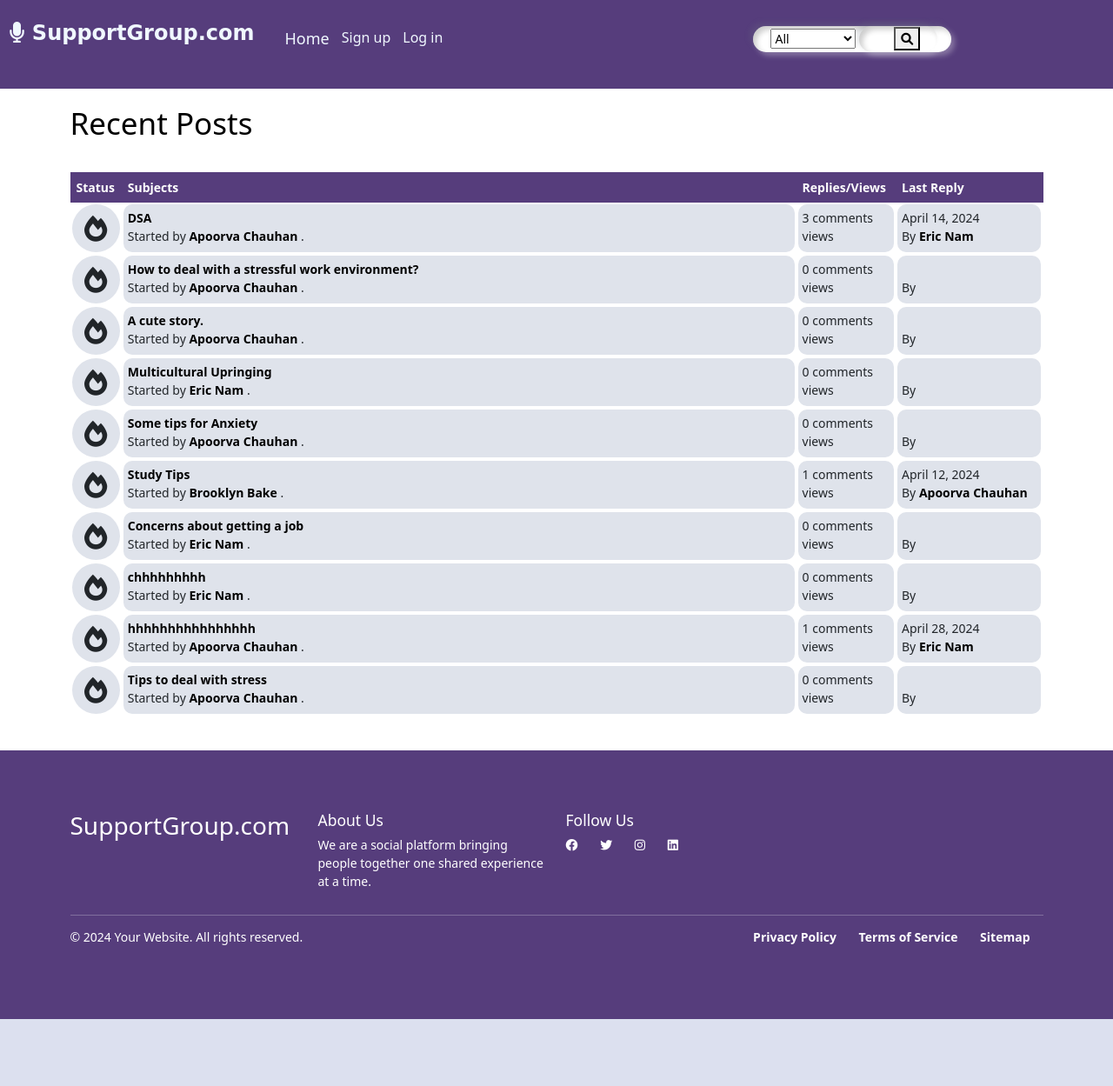
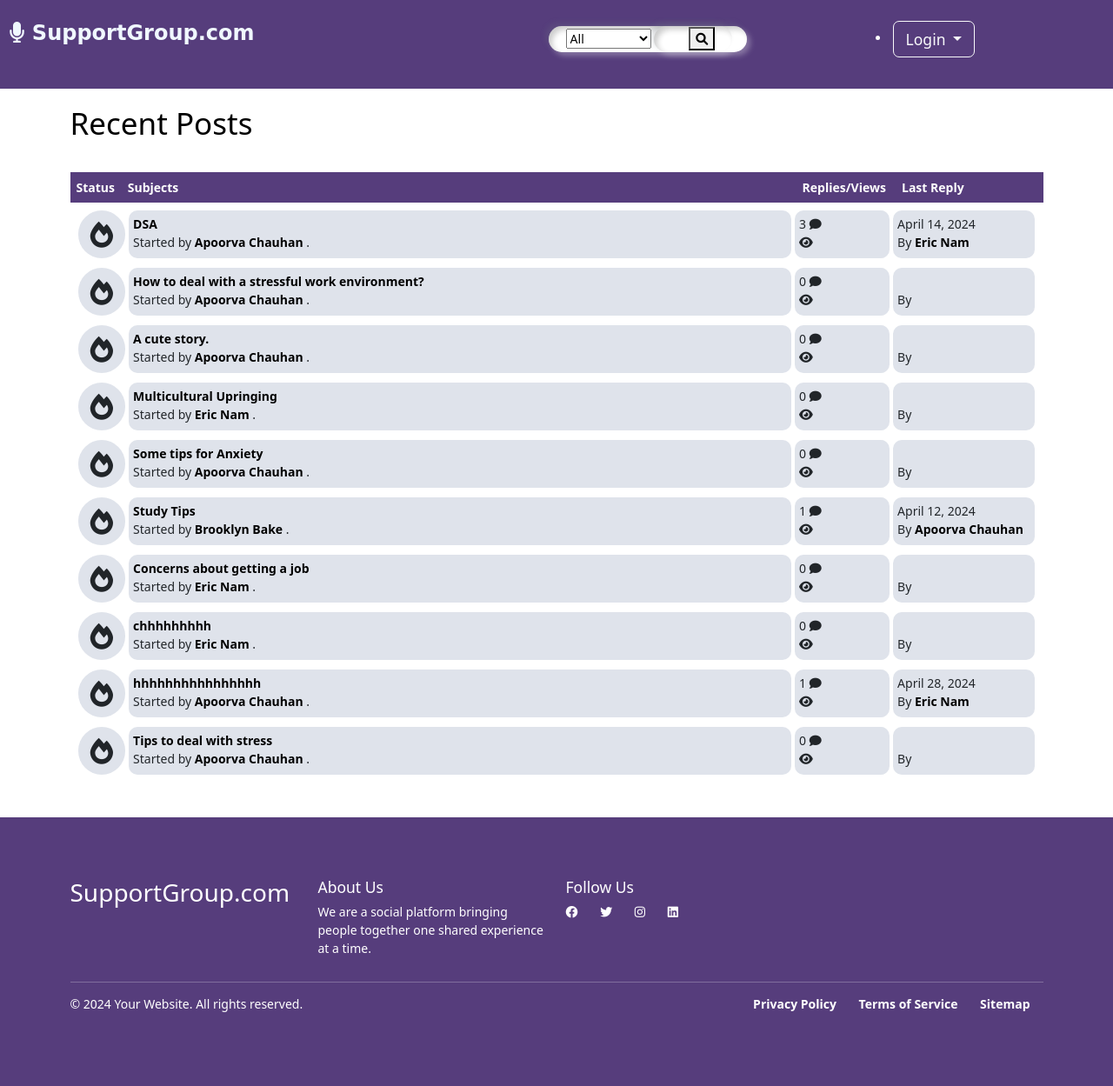
Before and after one commit to frog-byte/SupportGroup.com, a Django app: page /latest_posts in a window 1280 px wide. Shown: the whole page at 87% size. Before the commit the page ends 1172 px from the top, so only its background shows below. Run offline with Django 5.2, Linux system fonts and the light colour scheme; data comes from the database, SQL or seed files in the repository; both versions use the stored data as it was after the commit; parts of the project's set-up code (start-up, migrations or seed data) failed here and were passed over.

Commit message:
only changes

```diff
--- a/requirements.txt
+++ b/requirements.txt
@@ -18,6 +18,7 @@
 pillow==10.3.0
 platformdirs==4.2.0
 psycopg2==2.9.9
+python-dotenv==1.0.1
 sqlparse==0.4.4
 termcolor==2.4.0
 termcolors==0.1.0
--- /dev/null
+++ b/runtime.txt
@@ -0,0 +1 @@
+Python-3.12.4
--- a/static/style.css
+++ b/static/style.css
@@ -121,6 +121,7 @@
 .container{
     margin: 20px;
     padding: 20px;
+    /*background-image: url("media\imgaes\background.jpg");*/
 
 }
 
@@ -208,7 +209,7 @@
         justify-content: space-around;
         border-radius: 10px;
         border-bottom: 1px solid #ccc; /* Add border bottom for divider line */
-        background-color: #dfe3eb; /* Set default background color */
+        background-color: #ffffff; /* Set default background color */
     }
 
     .table-row .status,
@@ -220,7 +221,7 @@
     }
 
     .table-row {
-        background-color: transparent;
+        background-color: none;
     }
 
     .collapse {
@@ -304,6 +305,7 @@
 
 /* posts table's head  */
 /* posts table's head  */
+
 .table-head{
     display: flex;
     background-color: #563d7c;
--- a/templates/Posts.html
+++ b/templates/Posts.html
@@ -4,7 +4,7 @@
     <div class="container">
         <!--Navigation-->
         <div class="navigate" style="margin-top: 6%;">
-            <span><a href="{% url 'home' %}">MyForum - Forums</a><i class="fa fa-paper-plane"></i><a href="{{forum.get_url}}">{{forum.title}}</a></span>
+            <span><a href="{% url 'home' %}">Forums</a><i class="fa fa-paper-plane"></i><a href="{{forum.get_url}}">{{forum.title}}</a></span>
         </div>
         <!--Display posts table-->
         <div class="posts-table">
--- a/templates/base.html
+++ b/templates/base.html
@@ -12,7 +12,6 @@
     crossorigin="anonymous">
     <link href= "https://cdnjs.cloudflare.com/ajax/libs/font-awesome/6.0.0-beta3/css/all.min.css"
     rel="stylesheet">
-    <link rel="stylesheet" href="imgaes\logo.jpg">
     <link rel="preconnect" href="https://fonts.googleapis.com">
     <link rel="preconnect" href="https://fonts.gstatic.com" crossorigin>
     <link href="https://fonts.googleapis.com/css2?family=Noto+Sans:ital,wght@0,100..900;1,100..900&display=swap" rel="stylesheet">
@@ -21,7 +20,7 @@
 <body>
     <script src="https://cdn.jsdelivr.net/npm/bootstrap@5.3.3/dist/js/bootstrap.bundle.min.js" integrity="sha384-YvpcrYf0tY3lHB60NNkmXc5s9fDVZLESaAA55NDzOxhy9GkcIdslK1eN7N6jIeHz"
     crossorigin="anonymous"></script>
-    <header>
+    <!--<header>
         <div class = "navbar" >
             <nav class="navbar fixed-top navbar-expand-lg navbar-dark" style="background-color: #563d7c;">
                 <div class="container-fluid">
@@ -64,6 +63,70 @@
                       <button class="search-btn" type="submit" name="search"><i class="fa fa-search"></i></button>
                     </div>
                     </form>
+                  </div>
+                </div>
+              </nav>
+        </div>
+    </header>-->
+    <header>
+        <div class = "navbar" >
+            <nav class="navbar fixed-top navbar-expand-lg navbar-dark" style="background-color: #563d7c;">
+                <div class="container-fluid">
+                  <a class="navbar-brand" href="{% url 'home' %}" style="margin-top: -2%; font-size: x-large; text-align: justify; color: aliceblue; font-family: cursive;"><i class="fa fa-microphone"></i>  SupportGroup.com </a>
+                  <button class="navbar-toggler" type="button" data-bs-toggle="collapse" data-bs-target="#navbarSupportedContent" aria-controls="navbarSupportedContent" aria-expanded="false" aria-label="Toggle navigation">
+                    <span class="navbar-toggler-icon"></span>
+                  </button>
+                  <div class="collapse navbar-collapse" style="margin-top: 3%; height: 0px;" id="navbarSupportedContent">
+                    <ul class="navbar-nav me-auto mb-2 ms-3 mb-lg-0">
+                      <li class="nav-item">
+                        <a class="nav-link active" style="color: aliceblue;text-align: justify; font-size: large; text-align: justify; font-size: larger;" aria-current="page" href="{% url 'home' %}"></a>
+                      </li>
+                    </ul>
+                    <form class="d-flex" action="{% url 'search_result' %}" role="form" method="GET">
+                    <div class="value-container" style="margin: 2%; border-radius: 30%;" >
+                      <select name="search-box" id="">
+                        <option value="Everything">All</option>
+                        <option value="Titles">Title</option>
+                        <option value="Description">Description</option>
+                      </select>
+                    </div>
+                    <div class="search-container">
+                      <input class="form-control" type="text" name="q" placeholder="Search" aria-label="Search">
+                      <button class="search-btn" type="submit" name="search"><i class="fa fa-search"></i></button>
+                    </div>
+                    </form>
+                    <li class="nav-item dropdown me-auto ">
+                        {% if user.is_authenticated %}
+                        <button class="btn btn-outline-light btn-lg dropdown-toggle" type="button" data-bs-toggle="dropdown" aria-expanded="false">
+                            <i class="fa fa-user-circle"></i>
+                        </button>
+                        <!--<img src="{{author.user.profile_pic.url}}" width="50" height="50" class="rounded-circle">-->
+
+                        {% else %}
+                        <button class="btn btn-outline-light btn-lg dropdown-toggle" type="button" data-bs-toggle="dropdown" aria-expanded="false">
+                          Login
+                        </button>
+                        {% endif %}
+                        <ul class="dropdown-menu">
+                            {% if user.is_authenticated %}
+                            <li class="nav-item">
+                                <a class="nav-link" style="color: black; text-align: center; font-size: large;" href="{% url 'update_profile' %}">Update Bio</a>
+                            </li>
+                            <li><hr class="dropdown-divider"></li>
+                            <li class="nav-item">
+                                <a class="nav-link" style="color: rgb(0, 0, 0); text-align: center; font-size: large;" href="{% url 'logout' %}">Log out</a>
+                            </li>
+                            {% else %}
+                            <li class="nav-item">
+                                <a class="nav-link" style="color: rgb(0, 0, 0); text-align: center; font-size: medium;" href="{% url 'signin' %}">Log in</a>
+                            </li>
+                            <li><hr class="dropdown-divider"></li>
+                            <li class="nav-item">
+                                <a class="nav-link" style="color: rgb(0, 0, 0); text-align: center; font-size: medium;" href="{% url 'signup' %}">Sign up</a>
+                            </li>
+                            {% endif %}
+                        </ul>
+                    </li>
                   </div>
                 </div>
               </nav>
--- a/templates/detail.html
+++ b/templates/detail.html
@@ -4,7 +4,7 @@
     <div class="container">
         <!--Navigation-->
         <div class="navigate" style="margin-top: 6%;">
-            <span><a href="{% url 'home' %}">MyForum - Forums</a><i class="fa fa-paper-plane"></i><a href="{{post.categories.all.0.get_url}}">{{post.categories.all.0}}</a><i class="fa fa-paper-plane"></i><a href="{{post.get_url}}">{{post.title}}</a></span>
+            <span><a href="{% url 'home' %}">Forums</a><i class="fa fa-paper-plane"></i><a href="{{post.categories.all.0.get_url}}">{{post.categories.all.0}}</a><i class="fa fa-paper-plane"></i><a href="{{post.get_url}}">{{post.title}}</a></span>
         </div>
 
          <!--Topic Section-->
--- a/templates/latest-posts.html
+++ b/templates/latest-posts.html
@@ -14,10 +14,8 @@
                 <div class="replies">Replies/Views</div>
                 <div class="last-reply">Last Reply</div>
             </div>
-
-
             {% for post in posts %}
-            <div class="table-row">
+            <div class="table-row m-2">
                 <div class="status"><i class="fa fa-fire"></i></div>
                 <div class="subjects">
                     <a href="{{post.get_url}}">{{post.title}}</a>
@@ -25,7 +23,7 @@
                     <span>Started by <b><a href="">{{post.user.fullname|title}}</a></b> .</span>
                 </div>
                 <div class="replies">
-                    {{post.num_comments}} comments <br> {% get_hit_count for post %} views
+                    {{post.num_comments}} <i class="fa fa-comment"></i> <br> {% get_hit_count for post %} <i class="fa fa-eye"></i>
                 </div>
 
                 <div class="last-reply">
--- a/templates/register/signin.html
+++ b/templates/register/signin.html
@@ -2,12 +2,12 @@
 {% load crispy_forms_tags %}
 {% block content %}
 
-<h1 style="text-align: center;  margin-top: 12%; color: #FF8A69;">LogIn</h1>
+<h1 style="text-align: center;  margin-top: 12%; color: #FF8A69;">Login</h1>
 <div style="margin: 7%; margin-left: 20%; margin-right: 20%;">
 <form method="POST" action="." style="margin-left:25px;">
     {% csrf_token %}
     {{form | crispy}}
-    <input type="submit" class="btn btn-outline-dark" value="Signin" style="margin-block:50px;">
+    <input type="submit" class="btn btn-outline-dark" value="Sign In" style="margin-block:50px;">
 </form>
 </div>
 {% endblock content %}
--- a/templates/register/signup.html
+++ b/templates/register/signup.html
@@ -7,7 +7,7 @@
 <form method="POST" action="." style="margin-left:25px;">
     {% csrf_token %}
     {{form | crispy}}
-    <input type="submit" class="btn btn-outline-dark" value="Signup" style="margin-block:50px;">
+    <input type="submit" class="btn btn-outline-dark" value="Sign Up" style="margin-block:50px;">
 </form>
 </div>
 {% endblock content %}
--- a/templates/search.html
+++ b/templates/search.html
@@ -14,8 +14,6 @@
                 <div class="replies">Replies/Views</div>
                 <div class="last-reply">Last Reply</div>
             </div>
-
-
             {% for post in objects %}
             <div class="table-row">
                 <div class="status"><i class="fa fa-fire"></i></div>
@@ -42,8 +40,4 @@
             </div>
         <!--pagination ends-->
     </div>
-
-
-
-    <!--Forum info-->
     {% endblock content %}
```
Also changed, not shown: project/settings.py (+10 -15 lines), db.sqlite3, media/authors/background.jpeg (added), media/imgaes/background.jpg (added), templates/forums.html (line endings or trailing spaces).
